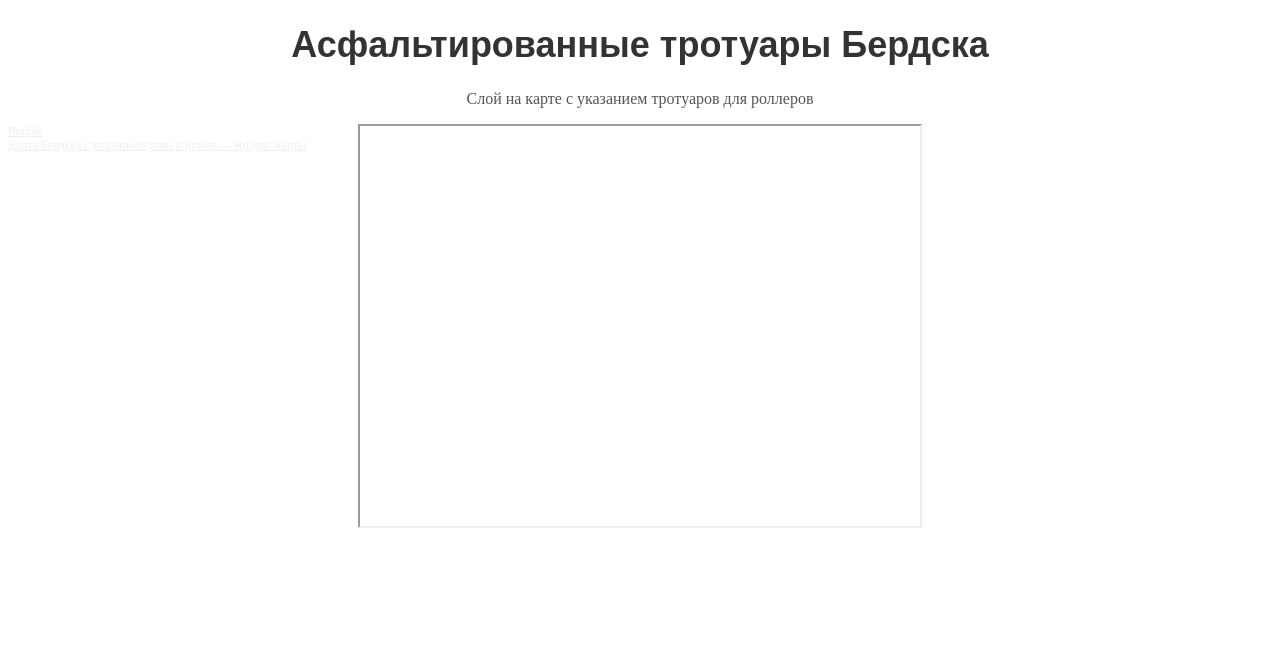
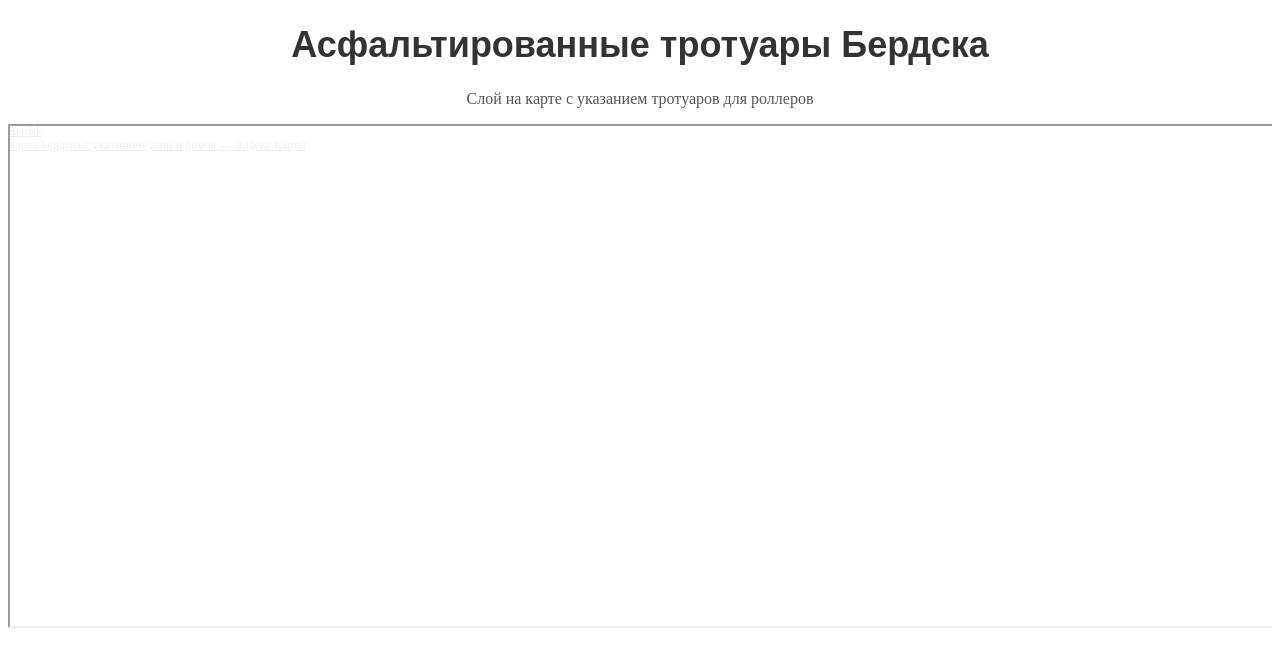
Before and after one commit to Anton778/Asphalt, a plain HTML site: page index.html in a window 1280 px wide. Drawn offline with Linux system fonts and the light colour scheme.

Commit message:
Update index.html

```diff
--- a/index.html
+++ b/index.html
@@ -19,6 +19,8 @@
         iframe {
             display: block;
             margin: 0 auto;
+            width: 100%;
+            height: 500px; /* Вы можете изменить высоту по вашему желанию */
         }
     </style>
 </head>
```
